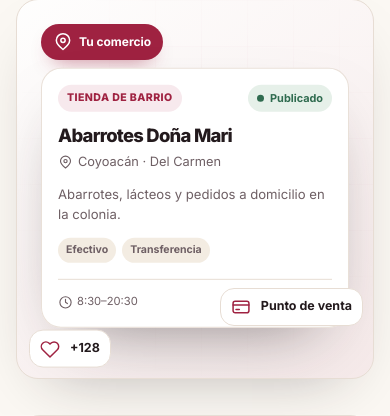
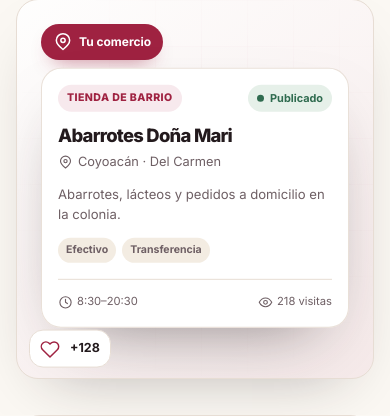
Before and after one commit to alejandrovazquezdev/platafromachilanga, a Flask app: page / in a window 390 px wide. Shown: the part 678-1094 px from the top of the page. Run offline with Flask 3, Linux system fonts and the light colour scheme.

Commit message:
style: afinar CTA, tarjeta flotante y vista móvil

```diff
--- a/app/static/css/estilos.css
+++ b/app/static/css/estilos.css
@@ -4191,3 +4191,22 @@ h3 {
     margin-bottom: 20px;
   }
 }
+
+.flotante--pos {
+  bottom: 26px;
+}
+
+.cta__inner .btn {
+  flex: none;
+  white-space: nowrap;
+}
+
+@media (max-width: 640px) {
+  .flotante--pos {
+    display: none;
+  }
+
+  .cta__inner .btn {
+    white-space: normal;
+  }
+}
```
